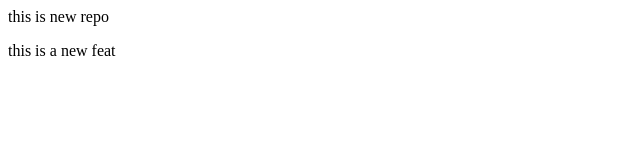
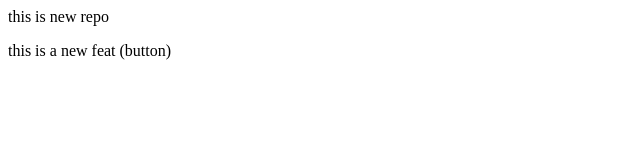
Before and after one commit to MadMAN-x1oc/localrepo, a plain HTML site: page index.html in a window 1280 px wide. Shown: the full height of the page, 0-640 px from the left. Drawn offline with Linux system fonts and the light colour scheme.

Commit message:
add button

```diff
--- a/index.html
+++ b/index.html
@@ -1,2 +1,2 @@
 <p>this is new repo</p>
-<p>this is a new feat</p>
+<p>this is a new feat (button)</p>
```
